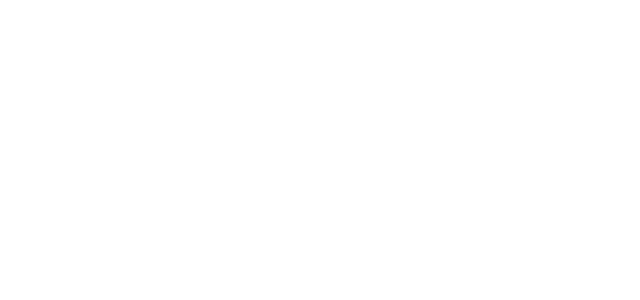
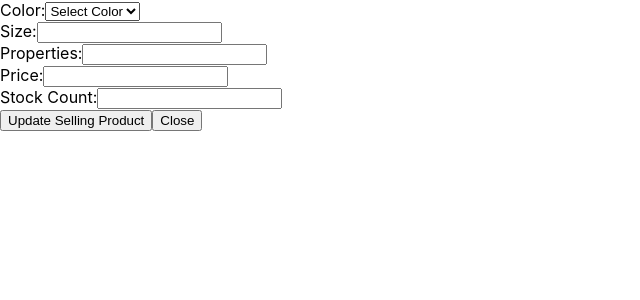
Before and after one commit to zohreab/shop-front, a React (Create React App) app: page /editsellingproduct in a window 1280 px wide. Before the commit this address had no page. Shown: the top 300 px of the page, without its empty margins (0-640 px from the left). Built offline with nearby package versions, Linux system fonts and the light colour scheme.

Commit message:
selling products and editsellingprodcuts added

```diff
--- a/src/App.js
+++ b/src/App.js
@@ -9,7 +9,9 @@
 import CreateProduct  from './component/CreateProduct'
 import CreateSellingProduct  from './component/CreateSellingProduct'
 import Products  from './component/products'
-import Product  from './component/Product'
+import SellingProducts from  './component/SellingProducts'
+import EditSellingProduct  from './component/EditSellingProduct'
+
 
 const App = () => {
   return (
@@ -24,7 +26,9 @@
       <Route path="/createproduct" element={<CreateProduct/>} />
       <Route path="/createsellingproduct" element={<CreateSellingProduct/>} />
       <Route path="/product" element={<Products/>} />
-      <Route path="/product/:id" element={<Product/>} />
+      <Route path="/sellingproduct" element={<SellingProducts/>} />
+      <Route path="/editsellingproduct" element={<EditSellingProduct/>} />
+
       </Routes>
     </BrowserRouter>
   );
--- /dev/null
+++ b/src/component/EditSellingProduct.js
@@ -0,0 +1,88 @@
+import React, { useState } from 'react';
+import axios from 'axios';
+import { setAuthHeaders } from '../service/auth';
+
+function EditSellingProduct({ productId, onClose }) {
+  const [color, setColor] = useState('');
+  const [size, setSize] = useState('');
+  const [price, setPrice] = useState('');
+  const [properties, setProperties] = useState('');
+  const [stockCount, setStockCount] = useState('');
+  const [errors, setErrors] = useState(null);
+
+  const handleSubmit = async (event) => {
+    event.preventDefault();
+    try {
+      setAuthHeaders(axios);
+      const payload = {
+        color: color.trim() || undefined, // Set to undefined if empty
+        size: size.trim() || undefined, // Set to undefined if empty
+        price: price.trim(), // Price is required
+        properties: properties.trim() ? JSON.parse(properties) : undefined, // Set to undefined if empty
+        stock_count: stockCount.trim() || undefined, // Set to undefined if empty
+      };
+
+
+      const response = await axios.put(`http://localhost:8080/shop/selling-product/${encodeURIComponent(productId)}/update/`, payload);
+      console.log('Selling product updated:', response.data);
+      onClose(); // Close the form after successful submission
+    } catch (error) {
+      if (error.response && error.response.data && error.response.data.error) {
+        setErrors({ color: error.response.data.error });  // Store color error separately
+      } else if (error.response && error.response.data && error.response.data.errors) {
+        setErrors(error.response.data.errors);
+      } else {
+        console.error('Error updating selling product:', error);
+      }
+    }
+  };
+
+  return (
+    <form onSubmit={handleSubmit}>
+      {errors && errors.color && (
+        <div style={{ color: 'red', marginBottom: '10px' }}>
+          {errors.color}
+        </div>
+      )}
+      <label>
+  Color:
+  <select value={color} onChange={(e) => setColor(e.target.value)}>
+    <option value="">Select Color</option>
+    <option value="Red">Red</option>
+    <option value="Greed">Green</option>
+    <option value="Blue">Blue</option>
+    <option value="Yellow">Yellow</option>
+    <option value="Black">Black</option>
+    <option value="White">White</option>
+    <option value="Gray">Gray</option>
+    <option value="Orange">Orange</option>
+  </select>
+</label>
+      <br />
+      <label>
+        Size:
+        <input type="text" value={size} onChange={(e) => setSize(e.target.value)} />
+      </label>
+      <br />
+      <label>
+        Properties:
+        <input type="text" value={properties} onChange={(e) => setProperties(e.target.value)} />
+      </label>
+      <br />
+      <label>
+        Price:
+        <input type="text" value={price} onChange={(e) => setPrice(e.target.value)} />
+      </label>
+      <br />
+      <label>
+        Stock Count:
+        <input type="number" value={stockCount} onChange={(e) => setStockCount(e.target.value)} />
+      </label>
+      <br />
+      <button onClick={handleSubmit}>Update Selling Product</button>
+      <button onClick={onClose}>Close</button>
+    </form>
+  );
+}
+
+export default EditSellingProduct;
--- a/src/component/SellerHome.js
+++ b/src/component/SellerHome.js
@@ -13,12 +13,9 @@
     navigate('/product');
   };
 
-  const navigateToCreateSellingProduct = () => {
-    navigate('/createsellingproduct');
-  };
 
-  const navigateToEditSellingProduct = () => {
-    navigate('/editsellingproduct');
+  const navigateToSellingProduct = () => {
+    navigate('/sellingproduct');
   };
 
   return (
@@ -30,6 +27,9 @@
       <div>
         <button onClick={navigateToProducts}>products</button>
       </div>
+      <div>
+        <button onClick={navigateToSellingProduct }>selling products</button>
+      </div>
     </div>
   );
 };
--- /dev/null
+++ b/src/component/SellingProducts.js
@@ -0,0 +1,156 @@
+import React, { useState, useEffect } from 'react';
+import axios from 'axios';
+import { setAuthHeaders } from '../service/auth';
+import EditSellingProduct from './EditSellingProduct';
+import back_img from "../img/AllProductsBack.png";
+import Navbar from "./Navbar";
+
+function SellingProducts() {
+  const [sellingProducts, setSellingProducts] = useState([]);
+  const [searchTerm, setSearchTerm] = useState('');
+  const [selectedProductId, setSelectedProductId] = useState(null);
+
+  useEffect(() => {
+    // Fetch all products on component mount
+    getAllSellingProducts();
+  }, []);
+
+  const getAllSellingProducts = async () => {
+    try {
+      setAuthHeaders(axios);
+      const response = await axios.get('http://localhost:8080/shop/selling-product/filter/');
+      setSellingProducts(response.data);
+    } catch (error) {
+      console.error('Error fetching products:', error);
+    }
+  };
+
+  const handleEditSellingProduct = (productId) => {
+    setSelectedProductId(productId);
+  };
+
+  const handleCloseForm = () => {
+    setSelectedProductId(null);
+  };
+
+  const getFilteredProducts = async () => {
+    try {
+      setAuthHeaders(axios);
+      const response = await axios.get('http://localhost:8080/shop/product/filter/', {
+        params: { name_filter: searchTerm },
+      })
+      setSellingProducts(response.data);
+    } catch (error) {
+      console.error('Error fetching filtered products:', error);
+    }
+  };
+
+  const handleSearchInputChange = (event) => {
+    setSearchTerm(event.target.value);
+  };
+
+  const handleSearchSubmit = (event) => {
+    event.preventDefault();
+    // Fetch filtered products only if searchTerm is not empty
+    if (searchTerm.trim() !== '') {
+      getFilteredProducts();
+    } else {
+      // If search term is empty, fetch all products
+      getAllSellingProducts();
+    }
+  };
+
+  const boxStyle = {
+    width: '30%',
+    height: `250px`,
+    position: 'relative',
+    marginTop: '8%',
+    marginLeft: '32%',
+    backgroundColor: '#adadad',
+    padding: '10px',
+    borderRadius: '10px'
+  };
+
+  const buttonStyle = {
+    width: '15%',
+    height: `20px`,
+    borderRadius: '30px',
+    position: 'relative',
+    marginTop: `10%`,
+    marginLeft: '25%',
+    marginRight: '25%',
+    backgroundColor: '#138324',
+    padding: '10px',
+    margin: '0 auto',
+  };
+
+
+  const containerinputStyle = {
+    position: 'relative',
+    width: '170px',
+    height: '24px',
+    marginTop: '50px',
+    marginLeft: '85px',
+    borderRadius: '30px',
+    padding: '15px',
+    background: '#707070',
+    boxShadow: '14px 14px 80px #cbced1, -14px -14px 90px white',
+    alignItems: 'center',
+    justifyContent: 'center',
+  };
+
+  const backgroundStyle = {
+    backgroundImage:`url(${back_img})`,
+    backgroundSize: 'cover',
+    minHeight: '100vh',
+    padding: '20px',
+    position: 'relative',
+  };
+
+  const textStyle= {
+    marginLeft: '32%',
+  };
+
+
+
+  return (
+    <div style={backgroundStyle}>
+      <Navbar />
+      <div style={boxStyle}>
+        <div>
+          <h2 style={textStyle}>All Selling Products</h2>
+          {/* Search Bar */}
+          {/* ... (existing search form code) */}
+
+          {/* Product List */}
+          <ul>
+            {sellingProducts.map((product) => (
+              <li key={product.id}>
+                <img src={product.image} alt={product.name} width={200} height={200} />
+                <p>Name: {product.name}</p>
+                <p>Color: {product.color}</p>
+                <p>Size: {product.size}</p>
+                <p>Properties: {JSON.stringify(product.properties)}</p>
+                <p>Price: ${product.price}</p>
+                <p>Stock Count: {product.stock_count}</p>
+
+                <button onClick={() => handleEditSellingProduct(product.id)}>
+                  Edit Selling Product
+                </button>
+
+                {selectedProductId === product.id && (
+                  <EditSellingProduct
+                    productId={product.id}
+                    onClose={handleCloseForm}
+                  />
+                )}
+              </li>
+            ))}
+          </ul>
+        </div>
+      </div>
+    </div>
+  );
+}
+
+export default SellingProducts;
```
